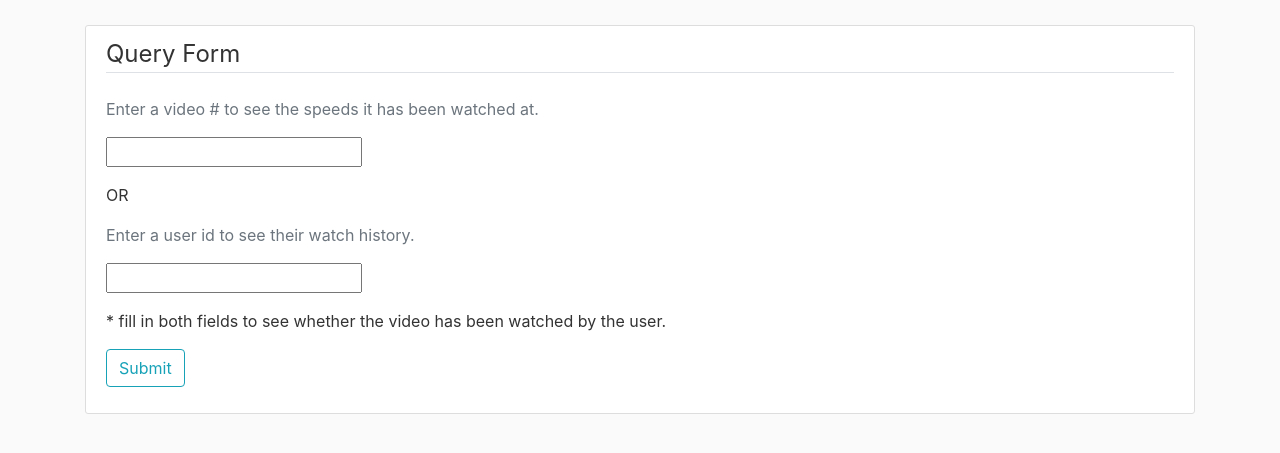
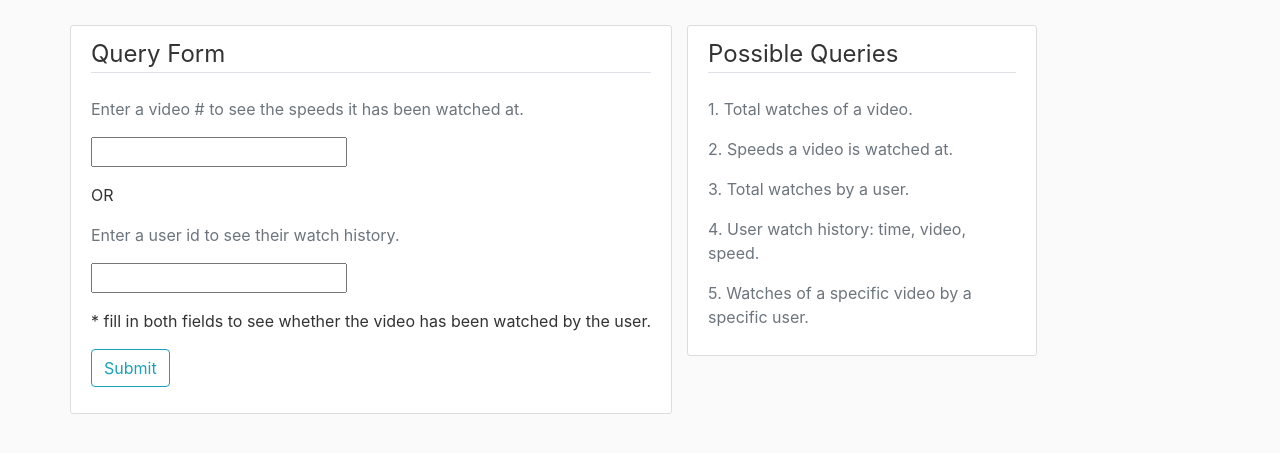
Before and after one commit to ava-cr/cuvids-proj1, a Django app: page / in a window 1280 px wide. Shown: the part 56-509 px from the top of the page. Run offline with Django 3.2, Linux system fonts and the light colour scheme; some libraries are stand-ins or nearby versions.

Commit message:
ava: improved home.html ui

```diff
--- a/querysite/templates/querysite/home.html
+++ b/querysite/templates/querysite/home.html
@@ -31,6 +31,7 @@
       </nav>
     </header>
     <main role="main" class="container">
+        <div class=row>
             <div class="col-md-8">
               {% if messages %}
                 {% for message in messages %}
@@ -67,6 +68,18 @@
                 </div>
               </form>
           </div>
+          <div class="col-md-4">
+          <div class="content-section">
+            <legend class="border-bottom mb-4">Possible Queries</legend>
+            <p class='text-muted'>1. Total watches of a video. </p>
+            <p class='text-muted'>2. Speeds a video is watched at. </p>
+            <p class='text-muted'>3. Total watches by a user. </p>
+            <p class='text-muted'>4. User watch history: time, video, speed. </p>
+            <p class='text-muted'>5. Watches of a specific video by a specific user. </p>
+          </div>
+        </div>
+    </div>
+
     <!--
         <div class="col-md-4">
           <div class="content-section">
```
Lines whose indentation alone changed are shown as unchanged.
